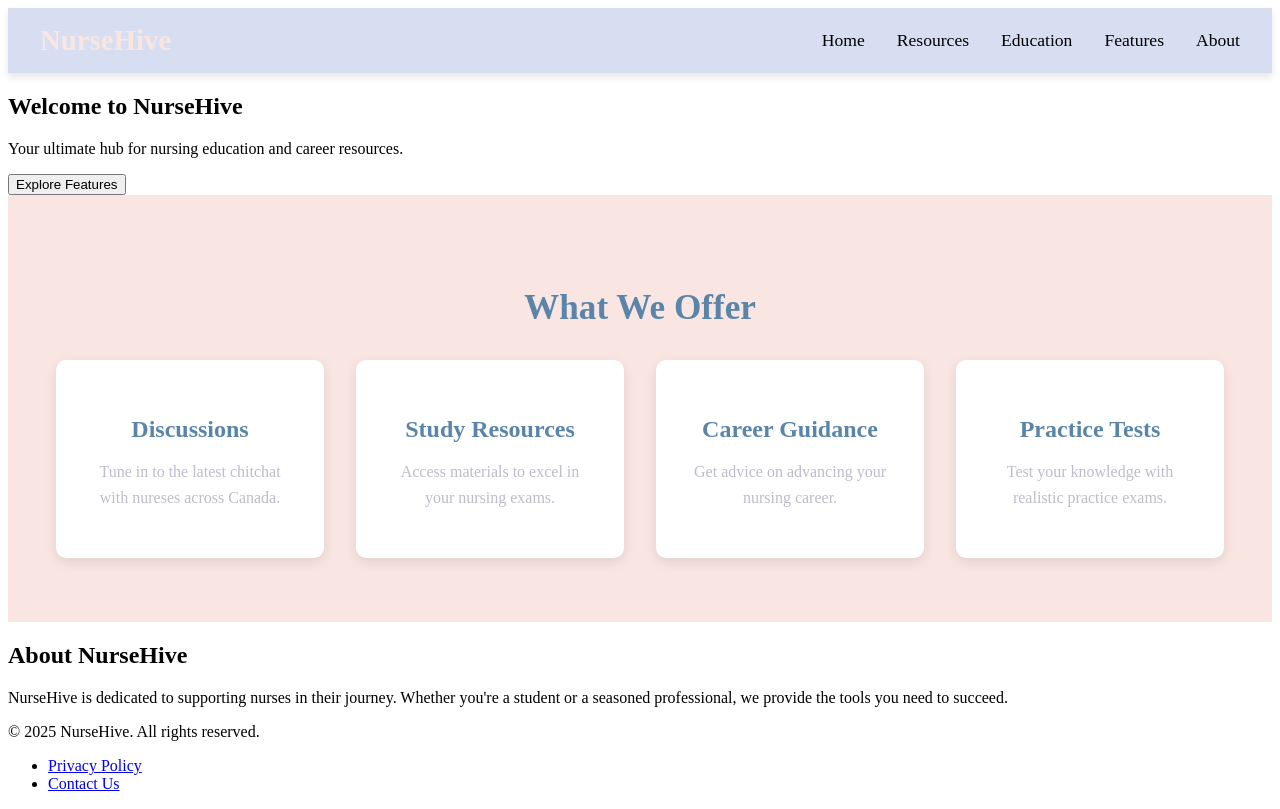
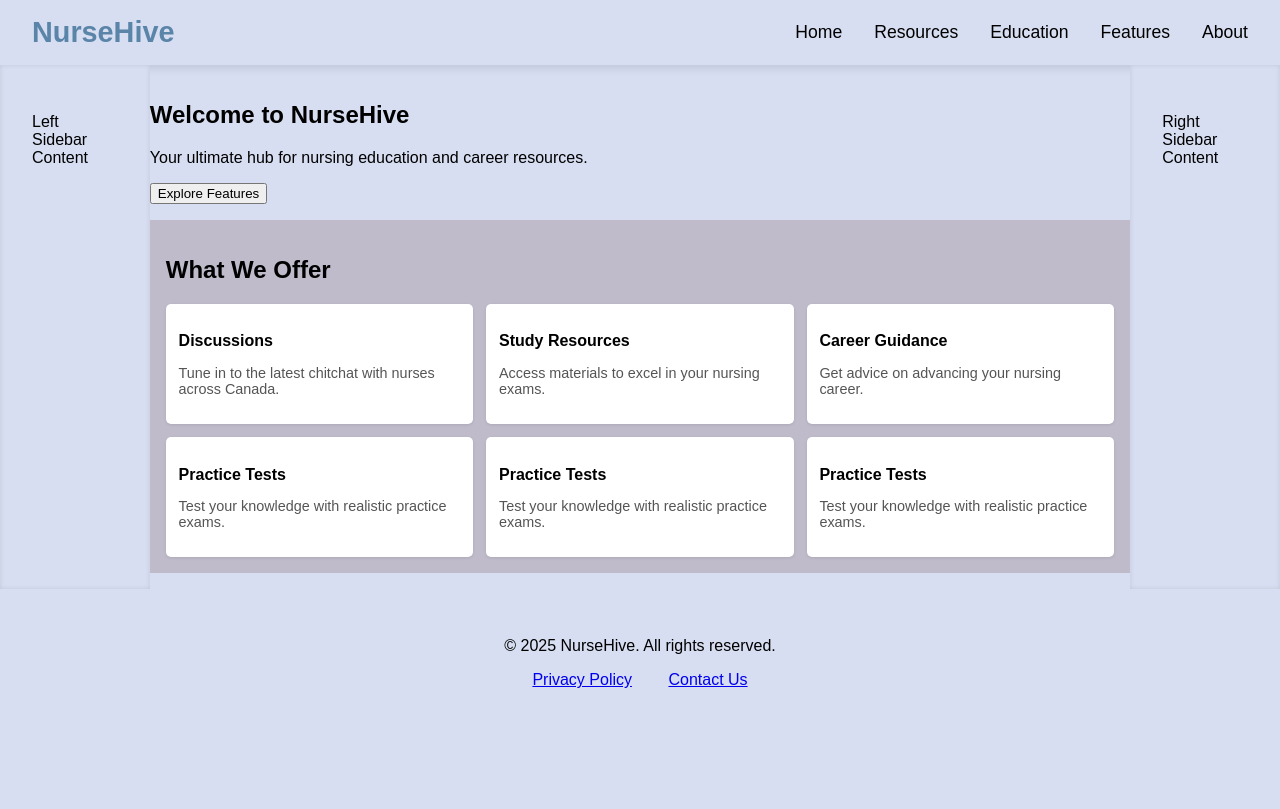
Before and after one commit to kbCoder09/nurseHive, a plain HTML site: page index.html in a window 1280 px wide. Drawn offline with Linux system fonts and the light colour scheme; a script that the page names is missing.

Commit message:
stlying changes

```diff
--- a/index.html
+++ b/index.html
@@ -17,28 +17,30 @@
         <li><a href="#education">Education</a></li>
         <li><a href="#features">Features</a></li>
         <li><a href="#about">About</a></li>
-
-
-
       </ul>
     </nav>
   </header>
 
-  <!-- Hero Section -->
-  <section id="home" class="hero">
+  <!-- Main Layout with Left, Middle, and Right Sections -->
+  <div class="container">
+    <!-- Left Section -->
+    <aside class="left-section">
+      <p>Left Sidebar Content</p>
+    </aside>
+
+    <!-- Middle Section -->
+    <section class="middle-section">
       <h2>Welcome to NurseHive</h2>
       <p>Your ultimate hub for nursing education and career resources.</p>
       <button onclick="window.location.href='#features'">Explore Features</button>
-  </section>
 
       <!-- Features Section -->
       <section id="features">
         <h2>What We Offer</h2>
         <div class="features-container">
-
           <div class="feature">
-        <h3> Discussions </h3>
-        <p> Tune in to the latest chitchat with nureses across Canada. </p>
+            <h3>Discussions</h3>
+            <p>Tune in to the latest chitchat with nurses across Canada.</p>
           </div>
           <div class="feature">
             <h3>Study Resources</h3>
@@ -52,17 +54,23 @@
             <h3>Practice Tests</h3>
             <p>Test your knowledge with realistic practice exams.</p>
           </div>
-
+          <div class="feature">
+            <h3>Practice Tests</h3>
+            <p>Test your knowledge with realistic practice exams.</p>
+          </div>
+          <div class="feature">
+            <h3>Practice Tests</h3>
+            <p>Test your knowledge with realistic practice exams.</p>
+          </div>
         </div>
       </section>
+    </section>
 
-  <!-- About Section -->
-  <section id="about">
-    <h2>About NurseHive</h2>
-    <p>
-      NurseHive is dedicated to supporting nurses in their journey. Whether you're a student or a seasoned professional, we provide the tools you need to succeed.
-    </p>
-  </section>
+    <!-- Right Section -->
+    <aside class="right-section">
+      <p>Right Sidebar Content</p>
+    </aside>
+  </div>
 
   <!-- Footer -->
   <footer>
--- a/styles.css
+++ b/styles.css
@@ -1,132 +1,118 @@
-/* General Styles for the Navbar */
-nav {
-  background-color:#D7DEF1; /* Background color for the navbar */
-  padding: 1rem 2rem; /* Spacing around the navbar */
-  display: flex;
-  justify-content: space-between; /* Space between logo and links */
-  align-items: center;
-  box-shadow: 0 4px 8px rgba(0, 0, 0, 0.1); /* Optional shadow for a subtle 3D effect */
+/* General Styles */
+body {
+  font-family: Arial, sans-serif;
+  margin: 0;
+  padding: 0;
+  box-sizing: border-box;
+  background-color:  #D7DEF1;
 }
 
-/* Logo Styling */
+/* Navbar Styling */
+nav {
+  background-color: #D7DEF1;
+  padding: 1rem 2rem;
+  display: flex;
+  justify-content: space-between;
+  align-items: center;
+  box-shadow: 0 4px 8px rgba(0, 0, 0, 0.1);
+}
+
 nav h1 {
-  color: #F9E6E2; /* Light color for logo text */
+  color: #5A85A9;
   font-size: 1.8rem;
   margin: 0;
 }
 
-/* Navigation List Styling */
 nav ul {
-  list-style: none; /* Remove default list styling */
-  display: flex; /* Align the list items horizontally */
+  list-style: none;
+  display: flex;
   margin: 0;
   padding: 0;
 }
 
-/* Navigation Links Styling */
 nav ul li {
-  margin-left: 2rem; /* Add space between each list item */
+  margin-left: 2rem;
 }
 
 nav ul li a {
-  color: #000; /* Soft accent color for links */
-  text-decoration: none; /* Remove underline */
-  font-size: 1.1rem; /* Font size for links */
-  transition: color 0.3s ease; /* Smooth transition for hover effect */
+  color: #000;
+  text-decoration: none;
+  font-size: 1.1rem;
 }
 
 nav ul li a:hover {
-  color: #B1CFEB; /* Lighter blue on hover */
+  color: #B1CFEB;
 }
 
-/* Active Link (optional) */
-nav ul li a.active {
-  color: #BFBBCB; /* Subtle color for active link */
-  font-weight: bold; /* Optional: makes the active link stand out */
+/* Container Layout */
+.container {
+  display: flex;
 }
 
-/* Responsive Styling */
-@media (max-width: 768px) {
-  nav {
-    flex-direction: column; /* Stack items vertically on smaller screens */
-    align-items: flex-start;
-  }
-
-  nav h1 {
-    font-size: 1.5rem; /* Adjust logo size for smaller screens */
-    margin-bottom: 1rem;
-  }
-
-  nav ul {
-    flex-direction: column; /* Stack links vertically */
-    width: 100%; /* Ensure links take up full width */
-  }
-
-  nav ul li {
-    margin-left: 0;
-    margin-bottom: 1rem; /* Add space between items vertically */
-  }
-
-  nav ul li a {
-    font-size: 1.2rem; /* Adjust font size for smaller screens */
-  }
+/* Left Section */
+.left-section,
+.right-section {
+  width: 7%;
+  background-color:  #D7DEF1;
+  padding: 2rem;
+  box-shadow: inset 0 0 5px rgba(0, 0, 0, 0.1);
 }
 
-/* Features Section Styling */
-#features {
-  background-color: #F9E6E2; /* Light background for the section */
-  padding: 4rem 2rem; /* Adequate padding around the section */
-  text-align: center; /* Center-align text */
+/* Middle Section */
+.middle-section {
+  width: 80%;
+  padding: 1rem;
+  padding-left: 0rem;
+  padding-right: 0rem;
+
 }
 
-#features h2 {
-  font-size: 2.2rem;
-  color: #5A85A9; /* Matching theme color */
-  margin-bottom: 2rem;
+/* Features Section */
+#features {
+  background-color:#BFBBCB;
+  padding: 01rem; /* Reduced padding */
+  margin-top: 01rem;
 }
 
-/* Feature Cards Container */
+/* CHANGE DESIGN FOR FEATURES CONTAINERS */
 .features-container {
   display: grid;
   grid-template-columns: repeat(auto-fill, minmax(250px, 1fr)); /* Responsive grid */
-  gap: 2rem; /* Space between the cards */
-  padding: 0 1rem;
+  gap: 0.8rem; /* Reduced spacing between feature items */
 }
 
-/* Individual Feature Card Styling */
 .feature {
-  background-color: #FFFFFF; /* White background for cards */
-  border-radius: 10px; /* Rounded corners */
-  padding: 2rem;
-  box-shadow: 0 4px 12px rgba(0, 0, 0, 0.1); /* Subtle shadow for depth */
-  transition: transform 0.3s ease, box-shadow 0.3s ease; /* Smooth hover transition */
+  background-color: white;
+  padding: 0.8rem; /* Reduced padding */
+  border-radius: 5px; /* Smaller border-radius */
+  box-shadow: 0 1px 3px rgba(0, 0, 0, 0.1); /* Subtle shadow */
 }
 
 .feature h3 {
-  font-size: 1.5rem;
-  color: #5A85A9; /* Header color matching the theme */
-  margin-bottom: 1rem;
+  margin-bottom: 0.4rem;
+  font-size: 1rem;
 }
 
 .feature p {
-  font-size: 1rem;
-  color: #BFBBCB; /* Text color for paragraph */
-  line-height: 1.6;
+  font-size: 0.90rem;
+  color: #555;
 }
 
-/* Hover Effect */
-.feature:hover {
-  transform: translateY(-5px); /* Slight lift effect on hover */
-  box-shadow: 0 6px 18px rgba(0, 0, 0, 0.15); /* Enhanced shadow on hover */
+/* Footer Styling */
+footer {
+  background-color: #D7DEF1;
+  text-align: center;
+  padding: 1rem;
+  margin-top: 1rem;
 }
 
-/* Responsive Styling for Small Screens */
-@media (max-width: 768px) {
-  #features h2 {
-    font-size: 1.8rem; /* Smaller title size on smaller screens */
-  }
+footer ul {
+  list-style: none;
+  padding: 0;
+  margin: 0;
+}
 
-  .features-container {
-    grid-template-columns: 1fr; /* Stack cards vertically on smaller screens */
-  }
+footer ul li {
+  display: inline;
+  margin: 0 1rem;
 }
```
Lines whose indentation alone changed are shown as unchanged.
